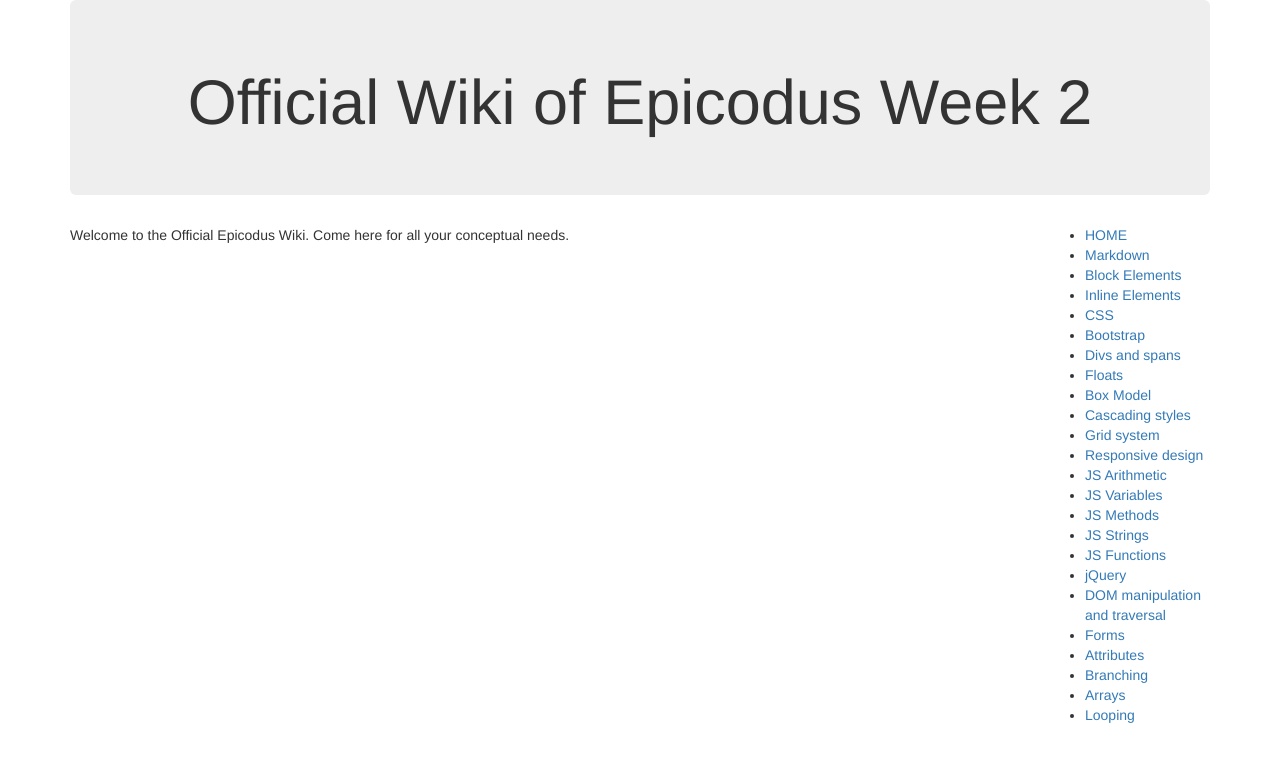
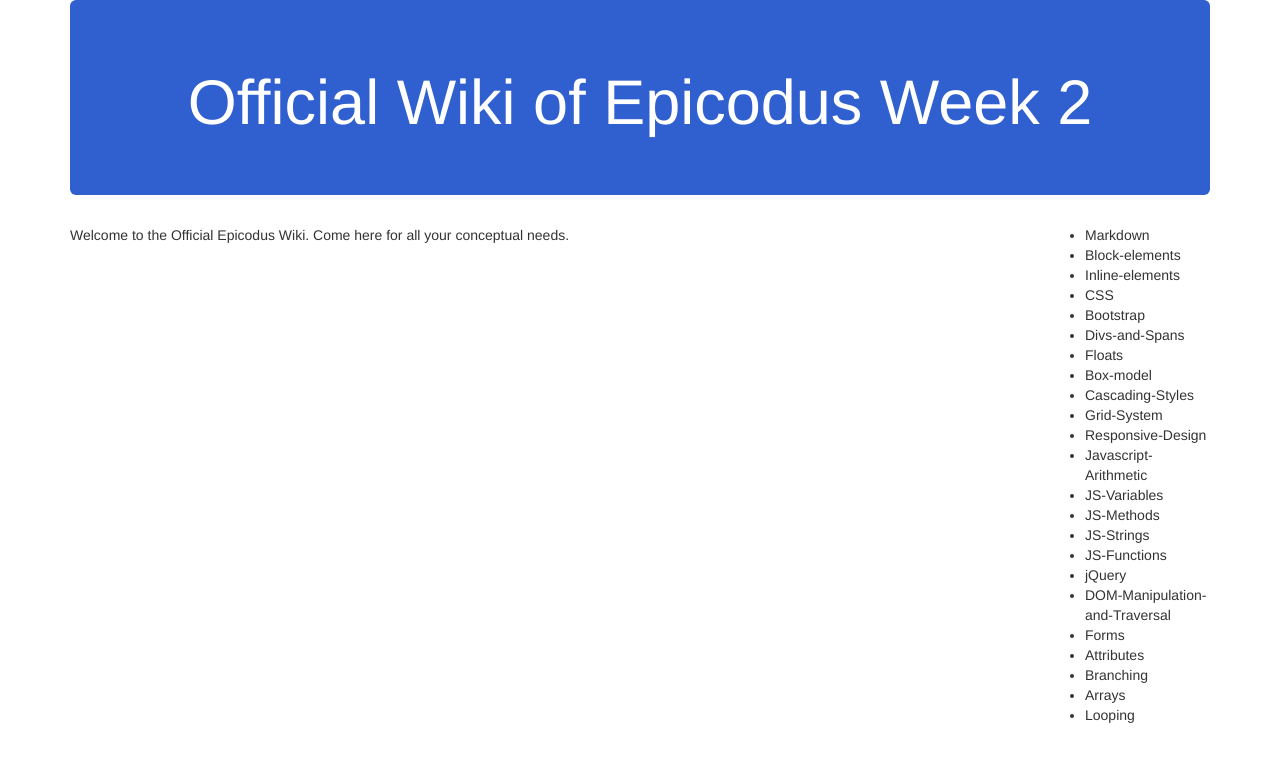
Before and after one commit to patternandshape/wiki-project, a plain HTML site: page index.html in a window 1280 px wide. Drawn offline with nearby package versions, Linux system fonts and the light colour scheme.

Commit message:
add jquery menu

```diff
--- a/css/styles.css
+++ b/css/styles.css
@@ -0,0 +1,25 @@
+.panel-custom {
+  background-color: #D48E09;
+  padding: 10px 15px;
+  border-bottom: 1px solid transparent;
+  border-top-left-radius: 3px;
+  border-top-right-radius: 3px;
+}
+
+.jumbotron {
+  background-color: #305FD0;
+  color: #fff;
+}
+
+.codebox {
+  background-color: #B6CFD1;
+  color: #006600;
+}
+
+code !important {
+  background-color: #B6CFD1;
+}
+
+.examplebox {
+  background-color: ##d0e0e1;
+}
--- a/index.html
+++ b/index.html
@@ -2,8 +2,8 @@
 <html>
   <head>
     <meta charset="utf-8">
+    <link rel="stylesheet" href="https://maxcdn.bootstrapcdn.com/bootstrap/3.3.6/css/bootstrap.min.css" integrity="sha384-1q8mTJOASx8j1Au+a5WDVnPi2lkFfwwEAa8hDDdjZlpLegxhjVME1fgjWPGmkzs7" crossorigin="anonymous">
     <link rel="stylesheet" href="css/styles.css" media="screen" title="no title" charset="utf-8">
-    <link rel="stylesheet" href="https://maxcdn.bootstrapcdn.com/bootstrap/3.3.6/css/bootstrap.min.css" integrity="sha384-1q8mTJOASx8j1Au+a5WDVnPi2lkFfwwEAa8hDDdjZlpLegxhjVME1fgjWPGmkzs7" crossorigin="anonymous">
     <title>Week 2 Wiki</title>
   </head>
   <body>
@@ -19,80 +19,7 @@
         <div class="col-md-2">
           <div id="sidebar-wrapper">
             <ul class="sidebar-nav">
-                <li class="sidebar-brand">
-                    <a href="index.html">
-                        HOME
-                    </a>
-                </li>
-                <li>
-                    <a href="markdown.html">Markdown</a>
-                </li>
-                <li>
-                    <a href="block-elements.html">Block Elements</a>
-                </li>
-                <li>
-                    <a href="inline-elements.html">Inline Elements</a>
-                </li>
-                <li>
-                    <a href="css.html">CSS</a>
-                </li>
-                <li>
-                    <a href="bootstrap.html">Bootstrap</a>
-                </li>
-                <li>
-                    <a href="divs-spans.html">Divs and spans</a>
-                </li>
-                <li>
-                    <a href="floats.html">Floats</a>
-                </li>
-                <li>
-                    <a href="box-model.html">Box Model</a>
-                </li>
-                <li>
-                    <a href="cascading.html">Cascading styles</a>
-                </li>
-                <li>
-                    <a href="grid-system.html">Grid system</a>
-                </li>
-                <li>
-                    <a href="responsive.html">Responsive design</a>
-                </li>
-                <li>
-                    <a href="javascript-arith.html">JS Arithmetic</a>
-                </li>
-                <li>
-                    <a href="js-variables.html">JS Variables</a>
-                </li>
-                <li>
-                    <a href="js-methods.html">JS Methods</a>
-                </li>
-                <li>
-                    <a href="js-strings.html">JS Strings</a>
-                </li>
-                <li>
-                    <a href="js-functions.html">JS Functions</a>
-                </li>
-                <li>
-                    <a href="jquery.html">jQuery</a>
-                </li>
-                <li>
-                    <a href="dom-man.html">DOM manipulation and traversal</a>
-                </li>
-                <li>
-                    <a href="forms.html">Forms</a>
-                </li>
-                <li>
-                    <a href="attributes.html">Attributes</a>
-                </li>
-                <li>
-                    <a href="branching.html">Branching</a>
-                </li>
-                <li>
-                    <a href="arrays.html">Arrays</a>
-                </li>
-                <li>
-                    <a href="looping.html">Looping</a>
-                </li>
+
             </ul>
         </div>
         </div>
--- a/js/scripts.js
+++ b/js/scripts.js
@@ -0,0 +1,9 @@
+$(document).ready(function() {
+  var pagetitles = ["Markdown", "Block-elements", "Inline-elements", "CSS", "Bootstrap", "Divs-and-Spans", "Floats", "Box-model", "Cascading-Styles", "Grid-System", "Responsive-Design", "Javascript-Arithmetic", "JS-Variables", "JS-Methods", "JS-Strings", "JS-Functions", "jQuery", "DOM-Manipulation-and-Traversal", "Forms", "Attributes", "Branching", "Arrays", "Looping"];
+
+  pagetitles.forEach(function(pagetitle) {
+    var linktitle = $(pagetitle);
+    $("ul").append("<li>" + pagetitle + "<a href=" + pagetitle + ".html>" + "</a>" + "</li>")
+
+  });
+});
```
Also changed, not shown: block-elements.html (+14 -1 lines), css.html (+7 -1 lines), inline-elements.html (+12 -1 lines), markdown.html (+34 -2 lines).
